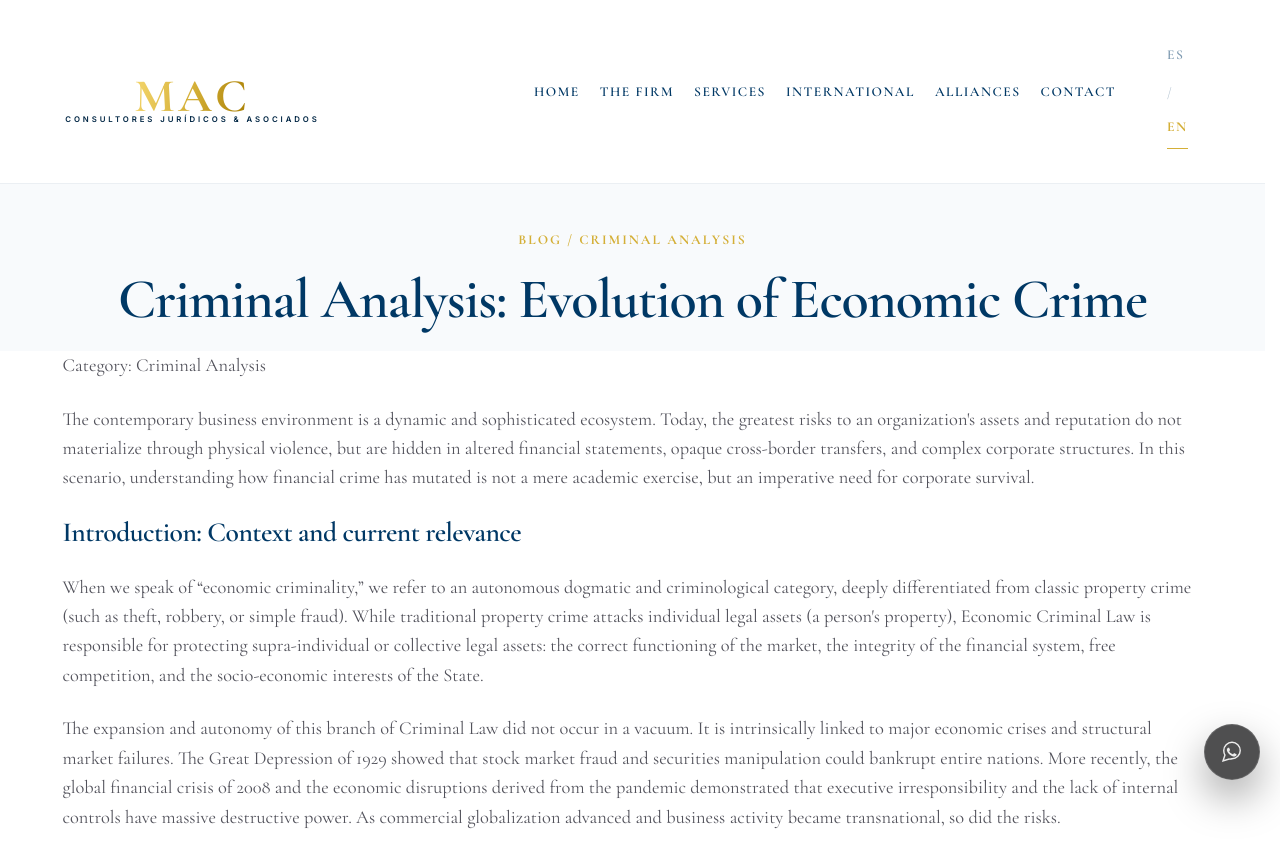
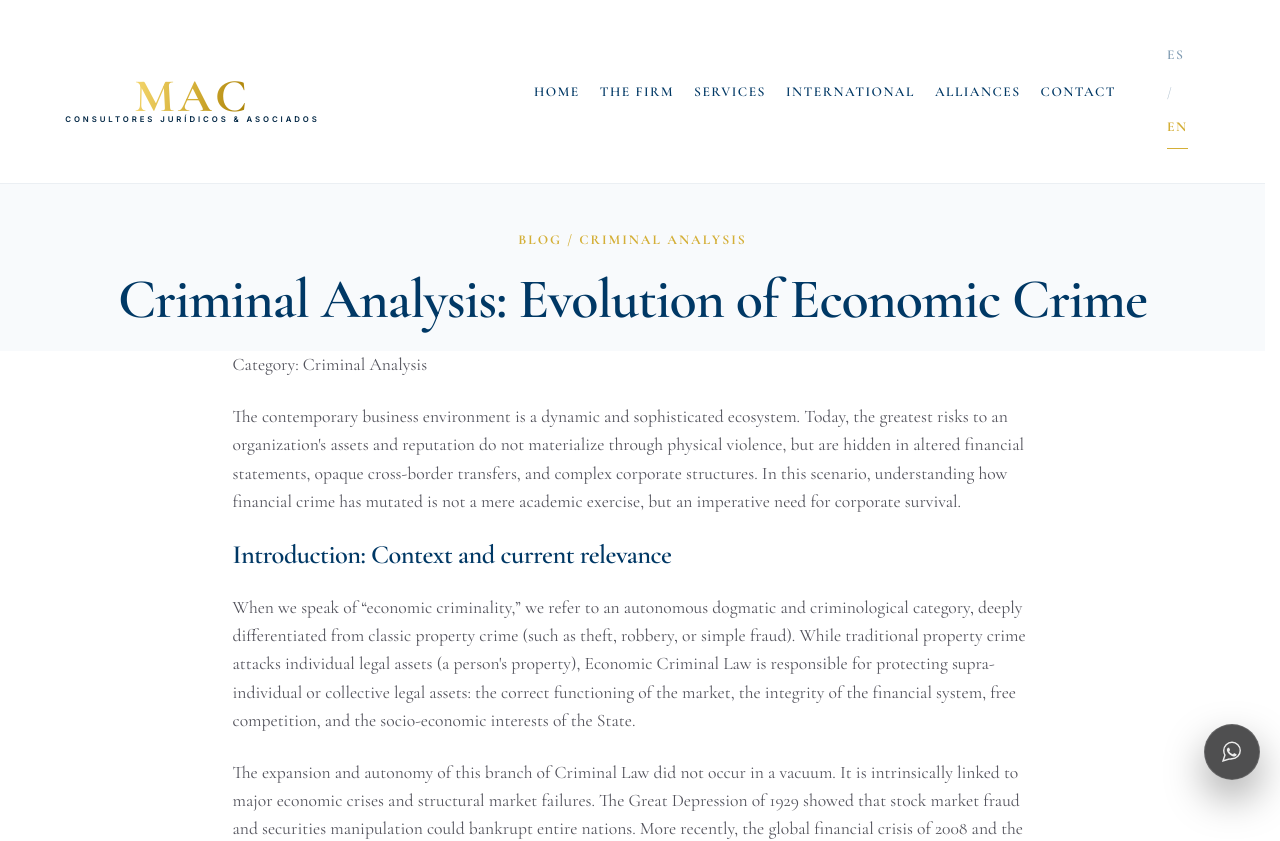
Before and after one commit to mcolina777-cpu/mac-consultores-site-clean, a Next.js app: page /en/blog/criminalidad-economica in a window 1280 px wide. Shown: the top 841 px of the page. Built offline with nearby package versions, Linux system fonts and the light colour scheme.

Commit message:
Mejora de lectura en criminalidad-economica con .layout-reading

```diff
--- a/src/app/[locale]/blog/criminalidad-economica/page.tsx
+++ b/src/app/[locale]/blog/criminalidad-economica/page.tsx
@@ -29,7 +29,7 @@ export default async function BlogCriminalidadEconomica({ params }: Props) {
         </div>
       </header>
 
-      <div className="container article-container">
+      <div className="container layout-reading article-container">
         <article className="article-content">
           <p className="article-meta">{dict?.articulo_crimen?.meta}</p>
 
```
